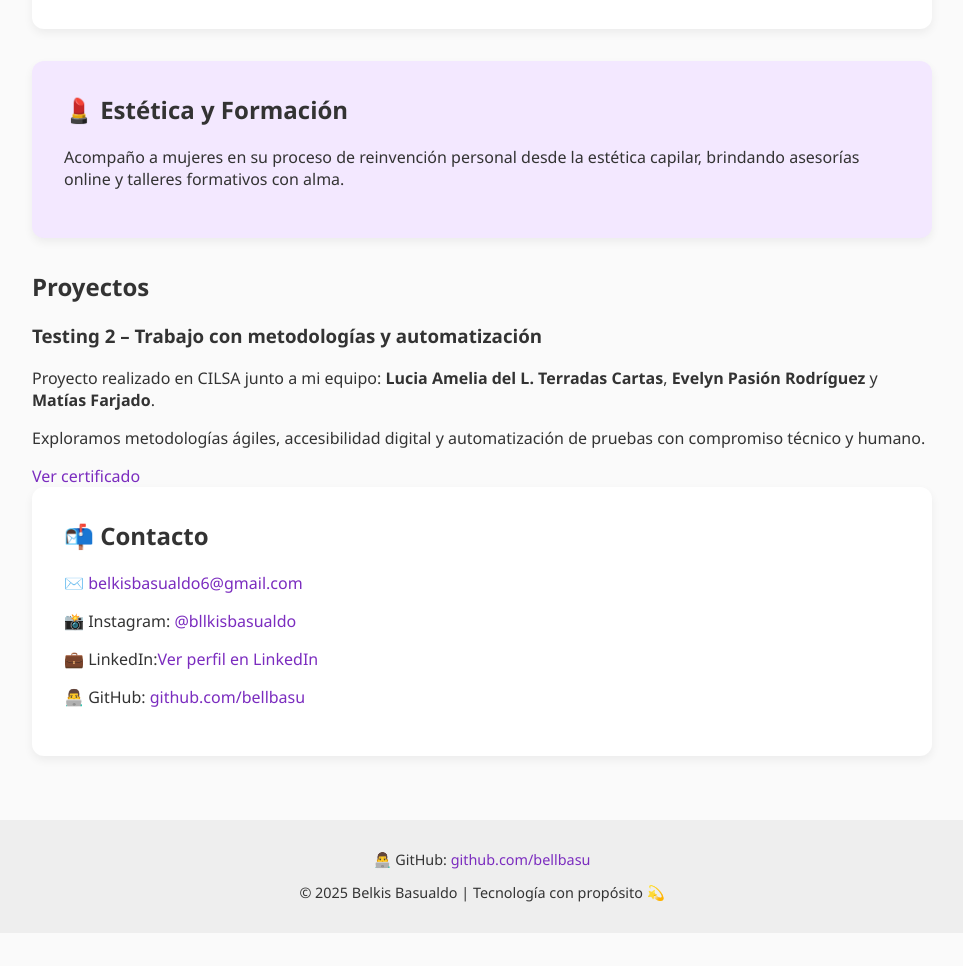
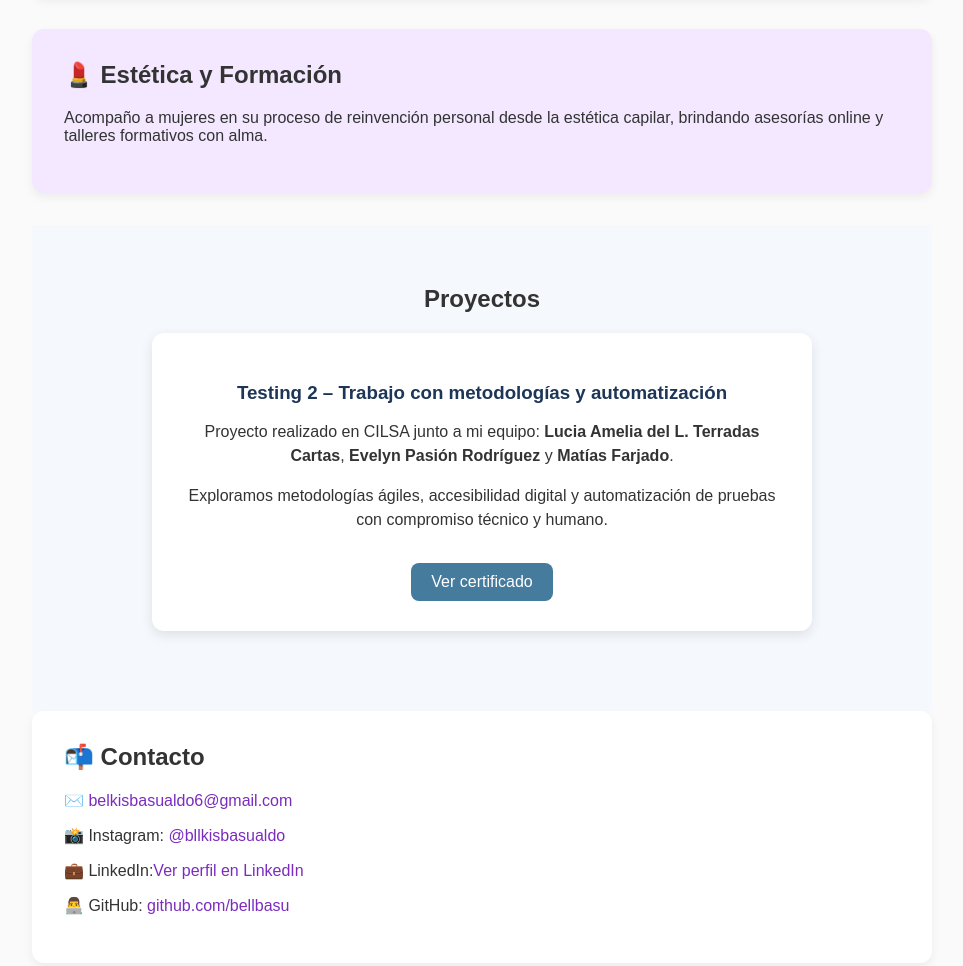
Before and after one commit to bellbasu/belkis-portafolio, a plain HTML site: page index.html in a window 1280 px wide. Shown: the part 777-1743 px from the top of the page, without its empty margins (158-1121 px from the left). Before the commit the page ends 1710 px from the top, so only its background shows below. Drawn offline with Linux system fonts and the light colour scheme.

Commit message:
Update style.css
Agregada sección de Proyectos y nueva tipografía Poppins

```diff
--- a/style.css
+++ b/style.css
@@ -1,8 +1,8 @@
 body {
   margin: 0;
-  font-family: "Segoe UI", sans-serif;
   background-color: #fafafa;
   color: #333;
+  font-family: 'Poppins', sans-serif;
 }
 
 header {
@@ -122,3 +122,42 @@ footer {
   0% { opacity: 0; transform: translateY(20px); }
   100% { opacity: 1; transform: translateY(0); }
 }
+#proyectos {
+  padding: 60px 20px;
+  background-color: #f5f8fc;
+  text-align: center;
+}
+
+.proyecto-card {
+  background-color: white;
+  max-width: 600px;
+  margin: 20px auto;
+  padding: 30px;
+  border-radius: 12px;
+  box-shadow: 0 4px 12px rgba(0, 0, 0, 0.1);
+}
+
+.proyecto-card h3 {
+  color: #1d3557;
+  margin-bottom: 10px;
+}
+
+.proyecto-card p {
+  color: #333;
+  line-height: 1.5;
+}
+
+.boton-proyecto {
+  display: inline-block;
+  margin-top: 15px;
+  padding: 10px 20px;
+  background-color: #457b9d;
+  color: white;
+  text-decoration: none;
+  border-radius: 8px;
+  transition: background-color 0.3s ease;
+}
+
+.boton-proyecto:hover {
+  background-color: #1d3557;
+}
```
